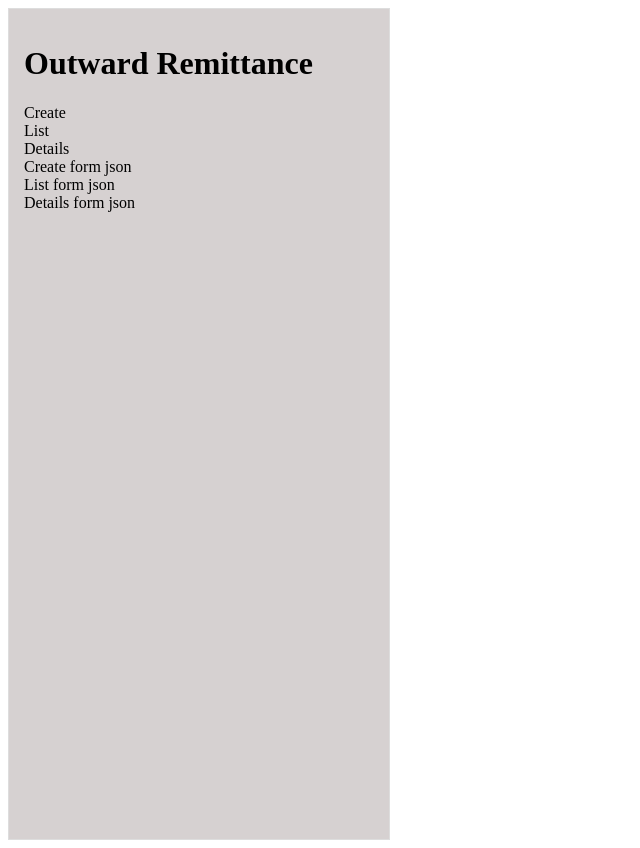
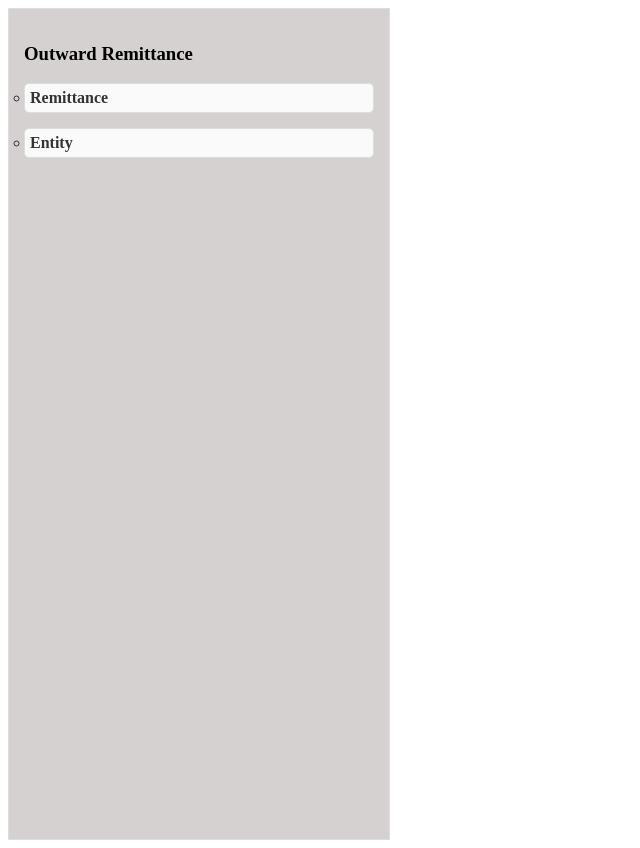
Before and after one commit to kishorekumar-mohan/Angular, an Angular app: page /sidebar in a window 1280 px wide. Shown: the whole page, without its empty margins (0-640 px from the left). Built offline with nearby package versions, Linux system fonts and the light colour scheme.

Commit message:
sidebar.component.html

```diff
--- a/src/app/components/sidebar/sidebar.component.html
+++ b/src/app/components/sidebar/sidebar.component.html
@@ -1,11 +1,85 @@
-<div class="main">
-    <div class="head">
-        <div (click)="gotourl('')" [class.selected]="url === '/'"><h1>Outward Remittance</h1></div>
+<div class="row-md-3">
+  <div class="col-md-3">
+    <div class="main">
+      <div class="head">
+        <div (click)="setActiveSection('home')" [class.selected]="activeSection === 'home'">
+          <h3>Outward Remittance</h3>
+        </div>
+      </div>
+      <details>
+        <summary>Remittance</summary>
+        <ul class="dropdown-menu">
+          <li class="dropdown-item">
+            <a (click)="setActiveSection('create')" [class.selected]="activeSection === 'create'" routerLink="/create">Create</a>
+          </li>
+          <li class="dropdown-item">
+            <a (click)="setActiveSection('list')" [class.selected]="activeSection === 'list'" routerLink="/list">List</a>
+          </li>
+          <li class="dropdown-item">
+            <a (click)="setActiveSection('detail')" [class.selected]="activeSection === 'detail'" routerLink="/detail">Details</a>
+          </li>
+        </ul>
+      </details>
+      <details>
+        <summary>Entity</summary>
+        <ul class="dropdown-menu">
+          <li class="dropdown-item">
+            <a routerLink="/CreateformjsonComponent" [class.selected]="activeSection === '/CreateformjsonComponent'">Create form json</a>
+          </li>
+          <li class="dropdown-item">
+            <a routerLink="/EntityListComponent" [class.selected]="activeSection === '/EntityListComponent'">List form json</a>
+          </li>
+          <li class="dropdown-item">
+            <a routerLink="/EntitydetailComponent" [class.selected]="activeSection === '/EntitydetailComponent'">Details form json</a>
+          </li>
+        </ul>
+      </details>
+
     </div>
-    <div (click)="gotourl('create')" [class.selected]="url === '/'">Create</div>
-    <div (click)="gotourl('list')" [class.selected]="url === '/list'">List</div>
-    <div (click)="gotourl('detail')" [class.selected]="url === '/detail'">Details</div>
-    <div (click)="gotourl('CreateformjsonComponent')" [class.selected]="url === '/CreateformjsonComponent'">Create form json</div>
-    <div (click)="gotourl('EntityListComponent')" [class.selected]="url === '/EntityListComponent'">List form json</div>
-    <div (click)="gotourl('EntitydetailComponent')" [class.selected]="url === '/EntitydetailComponent'">Details form json</div>
+  </div>
 </div>
+
+
+  <div class="col-md-9">
+    <router-outlet></router-outlet>
+  </div>
+
+
+
+<div class="">
+
+
+  <!-- <div class="container">
+    <div *ngIf="activeSection === 'home'">
+      <h2>Welcome to Outward Remittance</h2>
+      <p>Select an option to proceed.</p>
+    </div>
+
+    <div *ngIf="activeSection === 'create'">
+      <app-create-json></app-create-json>
+    </div>
+
+    <div *ngIf="activeSection === 'list'">
+      <app-list-json></app-list-json>
+    </div>
+
+    <div *ngIf="activeSection === 'detail'">
+      <app-detail-json></app-detail-json>
+
+    </div>
+
+    <div *ngIf="activeSection === 'CreateformjsonComponent'">
+      <h2>Create Form JSON</h2>
+      <app-components1></app-components1>
+    </div>
+
+    <div *ngIf="activeSection === 'EntityListComponent'">
+      <h2>List Form JSON</h2>
+      <app-entity-list></app-entity-list>    </div>
+
+    <div *ngIf="activeSection === 'EntitydetailComponent'">
+      <h2>Details Form JSON</h2>
+      <app-entitydetail></app-entitydetail>
+    </div>
+  </div> -->
+</div>
```
